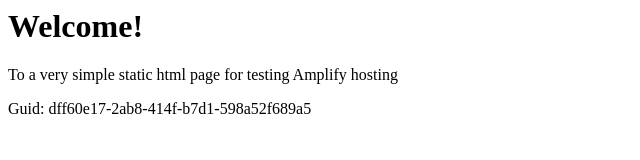
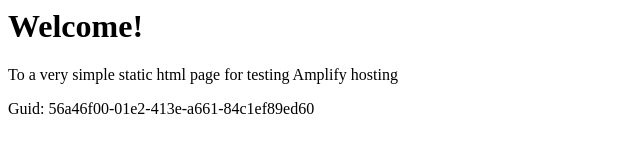
Before and after one commit to aws-aemilia-syd/Github-PR-Commit-Integration-Test-DoNotTouch-Gith-BKMSSQOA-v1-preprod-ap-southeast-2, a website: page src/index.html in a window 1280 px wide. Shown: the full height of the page, 0-640 px from the left. Drawn offline with Linux system fonts and the light colour scheme.

Commit message:
commit from integ tests

```diff
--- a/src/index.html
+++ b/src/index.html
@@ -12,6 +12,6 @@
 <body>
     <h1>Welcome!</h1>
     <p>To a very simple static html page for testing Amplify hosting</p>
-    <p>Guid: dff60e17-2ab8-414f-b7d1-598a52f689a5</p></body>
+    <p>Guid: 56a46f00-01e2-413e-a661-84c1ef89ed60</p></body>
 
 </html>
```
